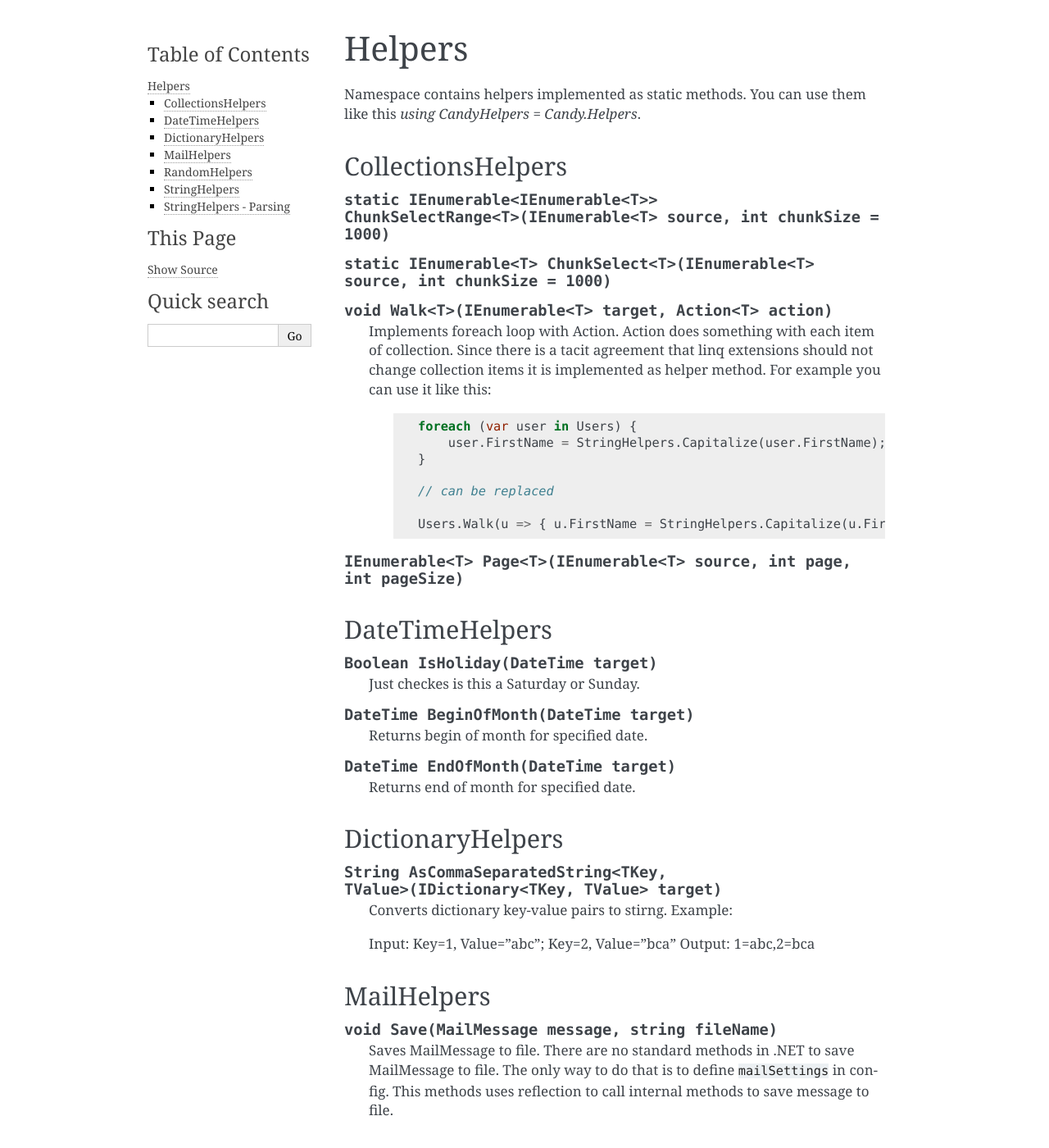
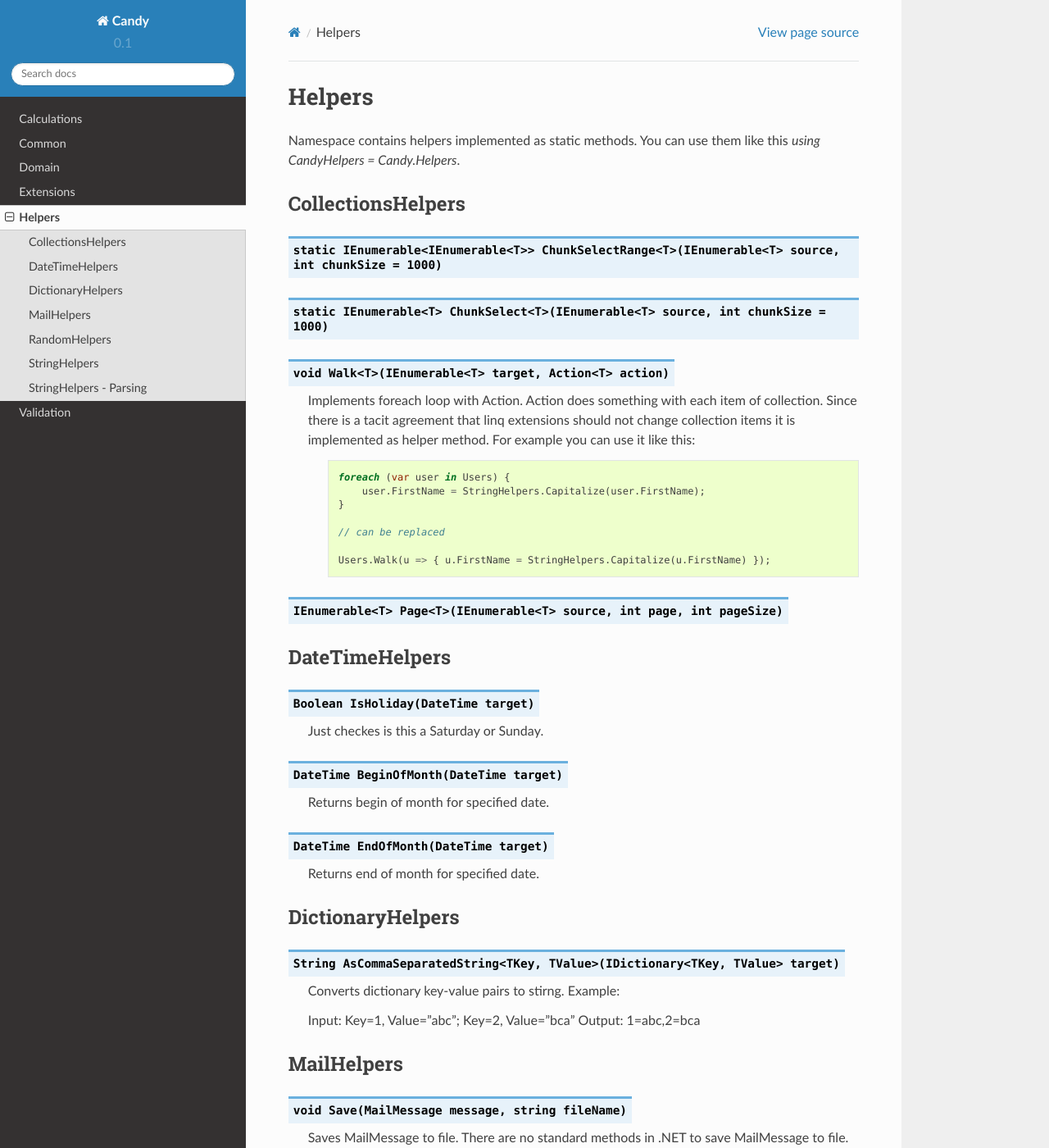
Before and after one commit to dermeister0/candy, a Sphinx documentation site: the page built from docs/helpers.rst, in a window 1280 px wide and 1400 px high. Shown: the whole window at 82% size. Built offline with Sphinx 7.4.7 and the Read the Docs theme 2.0.0, drawn with Linux system fonts in a browser that asks for light colours; some of the changed text lies outside the part shown.

Commit message:
fixed docs theme

```diff
--- a/docs/conf.py
+++ b/docs/conf.py
@@ -16,6 +16,8 @@
 import sys
 import os
 import shlex
+
+on_rtd = os.environ.get('READTHEDOCS', None) == 'True'
 
 # If extensions (or modules to document with autodoc) are in another directory,
 # add these directories to sys.path here. If the directory is relative to the
@@ -109,7 +111,10 @@ todo_include_todos = False
 
 # The theme to use for HTML and HTML Help pages.  See the documentation for
 # a list of builtin themes.
-html_theme = 'alabaster'
+if not on_rtd:
+    import sphinx_rtd_theme
+    html_theme = "sphinx_rtd_theme"
+    html_theme_path = [sphinx_rtd_theme.get_html_theme_path()]
 
 # Theme options are theme-specific and customize the look and feel of a theme
 # further.  For a list of options available for each theme, see the
```
